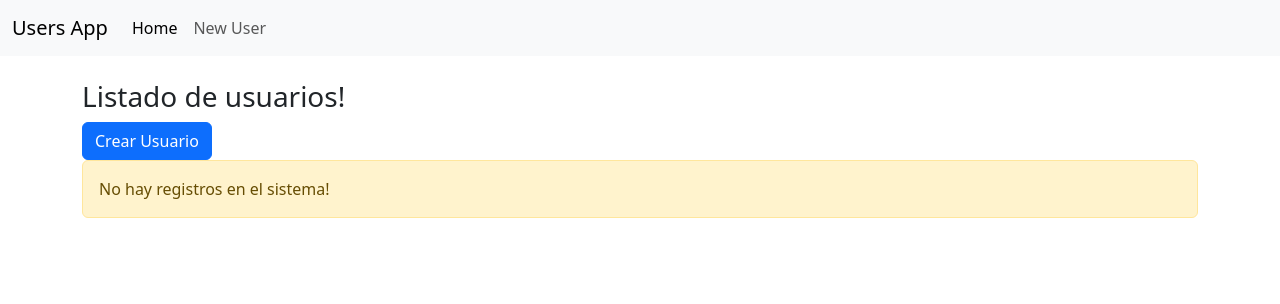
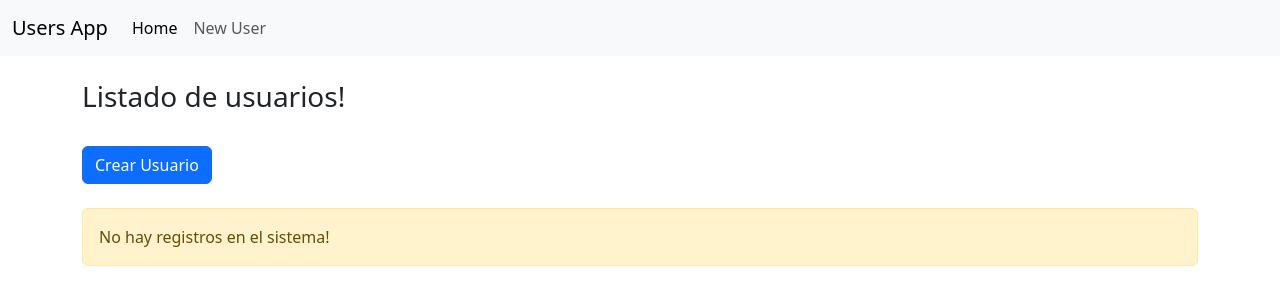
Before and after one commit to JuanmiCLucena/UserApp, an Angular app: page /users in a window 1280 px wide. Shown: the top 304 px of the page. Built offline with nearby package versions, Linux system fonts and the light colour scheme.

Commit message:
Eliminamos input() y output() en UserComponent, recibimos los usuarios en NavbarComponent desde UserAppComponent

```diff
--- a/src/app/components/navbar/navbar.component.ts
+++ b/src/app/components/navbar/navbar.component.ts
@@ -1,5 +1,6 @@
-import { Component } from '@angular/core';
+import { Component, Input } from '@angular/core';
 import { RouterModule } from '@angular/router';
+import { User } from '../../models/user';
 
 @Component({
   selector: 'navbar',
@@ -8,4 +9,6 @@ import { RouterModule } from '@angular/router';
 })
 export class NavbarComponent {
 
+  @Input() users!: User[];
+
 }
--- a/src/app/components/user-app.component.html
+++ b/src/app/components/user-app.component.html
@@ -1,4 +1,4 @@
-<navbar/>
+<navbar [users]="users"/>
 
 <div class="container my-4">
     <router-outlet />
--- a/src/app/components/user/user.component.html
+++ b/src/app/components/user/user.component.html
@@ -1,6 +1,6 @@
 <h3> {{title}} </h3>
 
-<button class="btn btn-primary" [routerLink]="['/users/create']"> Crear Usuario </button>
+<button class="btn btn-primary my-4" [routerLink]="['/users/create']"> Crear Usuario </button>
 
 
 @if (users.length == 0) {
--- a/src/app/components/user/user.component.ts
+++ b/src/app/components/user/user.component.ts
@@ -1,4 +1,4 @@
-import { Component, EventEmitter, Input, Output } from '@angular/core';
+import { Component, EventEmitter} from '@angular/core';
 import { User } from '../../models/user';
 import { RouterModule } from '@angular/router';
 
@@ -11,11 +11,11 @@ export class UserComponent {
 
   title: string = 'Listado de usuarios!';
 
-  @Input() users: User[] = [];
+  users: User[] = [];
 
-  @Output() idUserEventEmitter: EventEmitter<number> = new EventEmitter();
+  idUserEventEmitter: EventEmitter<number> = new EventEmitter();
 
-  @Output() selectedUserEventEmitter: EventEmitter<User> = new EventEmitter();
+  selectedUserEventEmitter: EventEmitter<User> = new EventEmitter();
 
   selectedUser(user: User): void {
     this.selectedUserEventEmitter.emit(user);
```
